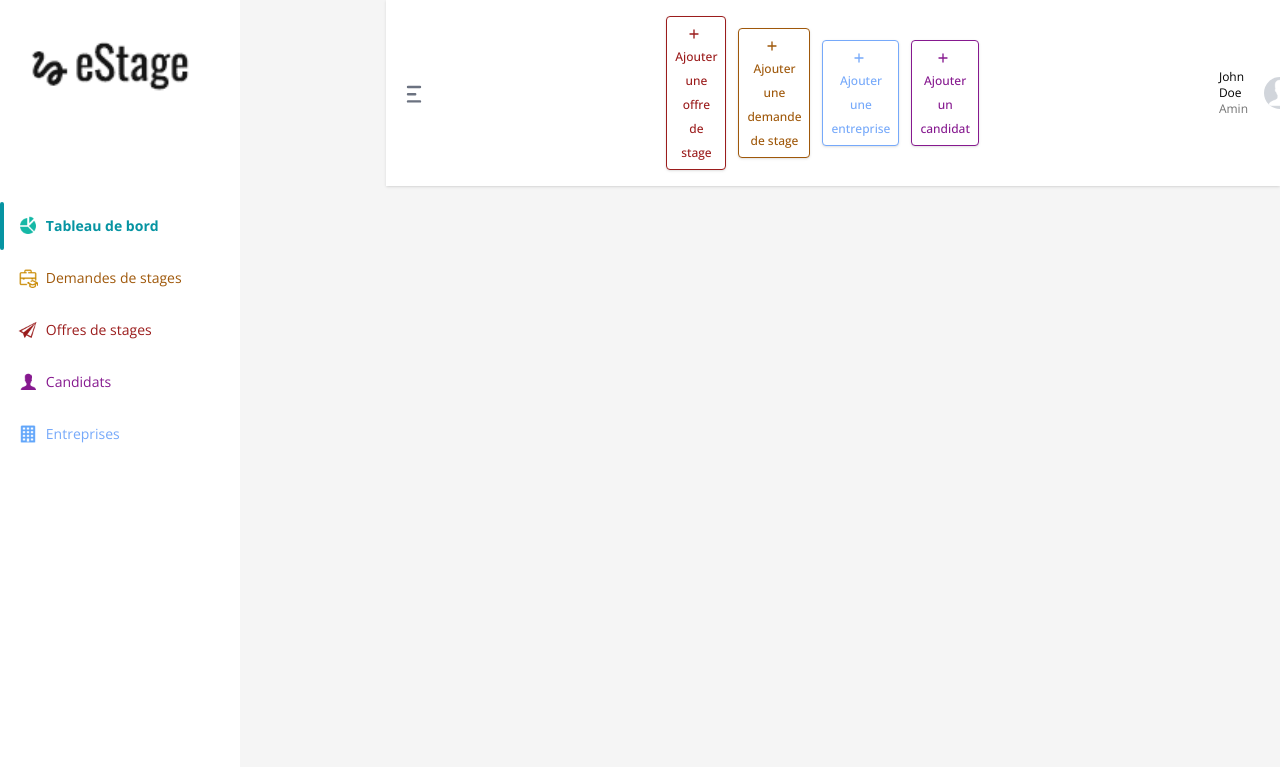
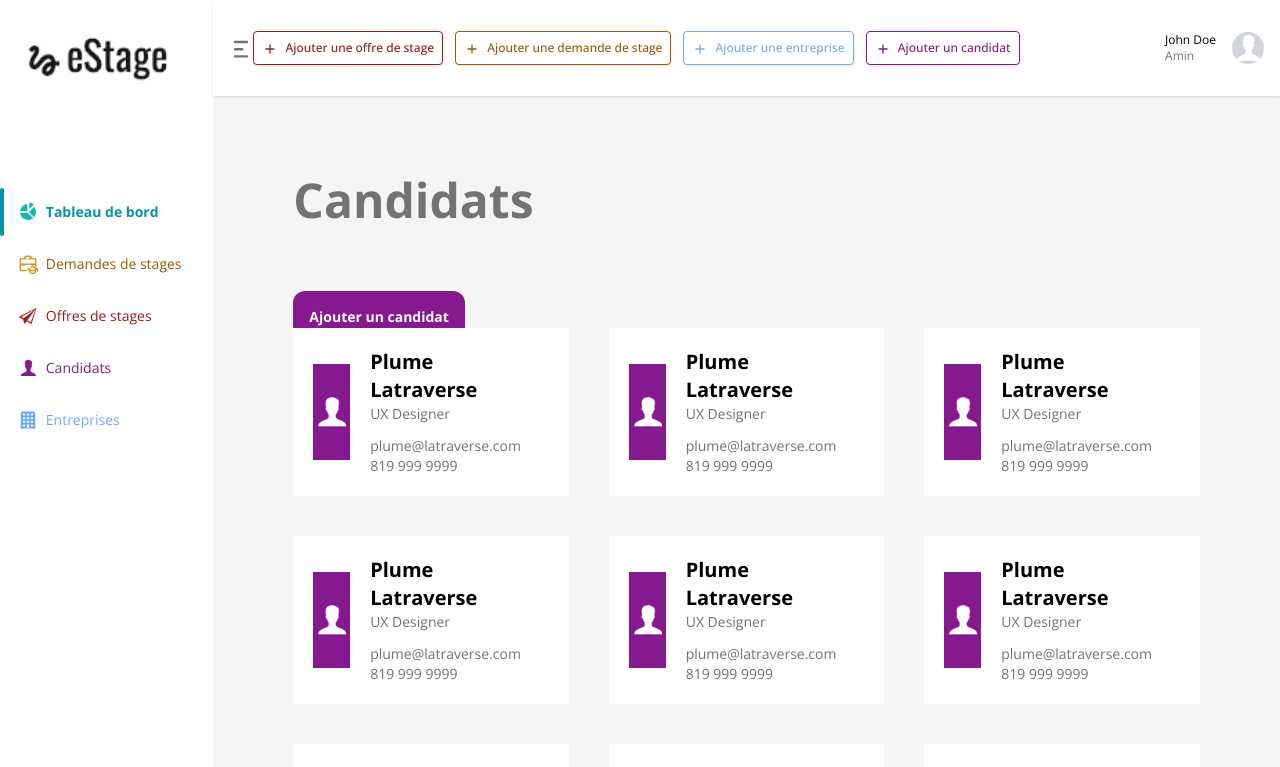
Before and after one commit to KarenPoulin/projet-synthese, a Vue app: page /app/candidats in a window 1280 px wide. Shown: the top 767 px of the page. Built offline with nearby package versions, Linux system fonts and the light colour scheme.

Commit message:
Ajuster le layout

```diff
--- a/src/components/layout.vue
+++ b/src/components/layout.vue
@@ -1,21 +1,28 @@
 <template>
-  <div class="relative flex min-h-screen bg-neutral-100 ">
+  <div class="relative grid grid-cols-12 bg-neutral-100 ">
 
-    <!-- Side Bar -->
-    <div>
+    <Sidebar class="col-span-2" />
 
-      <Sidebar />
-
-    <!-- Contenu de la page -->
-      <RouterView />
-    </div>
-
-    <!-- Barre de navigation -->
-    <div class="flex-1">
-      <MenuActions />
+    <div class="col-span-10">
+      <MenuActions class="h-24" />
+      <main class="px-20 py-20">
+        <RouterView />
+      </main>
     </div>
 
   </div>
+<!--   <div class="relative flex w-screen bg-neutral-100 ">
+
+    <Sidebar class="w-[20%]" />
+
+    <div class="w-full">
+      <MenuActions class="h-24" />
+      <main class="px-20 py-20">
+        <RouterView />
+      </main>
+    </div>
+
+  </div> -->
 </template>
 <script setup>
 import { RouterLink, RouterView } from 'vue-router'
--- a/src/components/menuActions.vue
+++ b/src/components/menuActions.vue
@@ -10,7 +10,7 @@
   </div>
 
   <!-- Boutons d'actions -->
-  <div class="flex-grow flex items-center space-x-3 px-60">
+  <div class="flex-grow flex items-center space-x-3">
     <!-- Bouton "Ajouter une offre de stage" -->
     <button class="ripple inline-block rounded border border-red-800 bg-white px-2 py-1 text-center text-xs font-medium leading-6 text-red-800 shadow transition hover:bg-red-50 hover:shadow-lg focus:outline-none">
       <svg class="mr-1 inline-block h-4 w-4" fill="none" viewBox="0 0 24 24" stroke="currentColor">
--- a/src/components/sidebar.vue
+++ b/src/components/sidebar.vue
@@ -1,5 +1,5 @@
 <template>
-    <aside class="w-60 bg-white min-h-full h-screen flex flex-col items-center pb-2 space-y-7">
+    <aside class=" bg-white min-h-full flex flex-col items-center pb-2 space-y-7">
 
     <!-- Logo -->
 
--- a/src/views/Candidats.vue
+++ b/src/views/Candidats.vue
@@ -1,5 +1,4 @@
 <template>
-    <main class="pl-32 pt-20 pb-20">
       <h1 class="text-5xl font-bold mb-20 text-neutral-500">Candidats</h1>
       <div>
         <RouterLink to="/app/formulaireCandidat" class="bg-fuchsia-800 hover:bg-fuchsia-900 text-white text-sm font-bold p-4 rounded-xl mb-16">Ajouter un candidat</RouterLink>
@@ -18,7 +17,6 @@
           <carteCandidatEtEntreprise :isCandidat="true"/>
         </div>
       </div>
-    </main>
   </template>
 
   <script setup>
--- a/src/views/DemandesDeStages.vue
+++ b/src/views/DemandesDeStages.vue
@@ -1,7 +1,5 @@
 <template>
-    <main>
       <detailUneDemandeEtOffre/>
-    </main>
   </template>
 
   <script setup>
--- a/src/views/Entreprises.vue
+++ b/src/views/Entreprises.vue
@@ -1,5 +1,4 @@
 <template>
-    <main class="pl-32 pt-20 pb-20">
       <h1 class="text-5xl font-bold mb-20 text-neutral-500">Entreprises</h1>
       <div>
         <RouterLink to="/app/formulaireCandidat" class="bg-blue-400 hover:bg-blue-500 hover:text-white text-gray-600 text-sm font-bold p-4 rounded-xl mb-16">Ajouter une entreprise</RouterLink>
@@ -15,7 +14,6 @@
         </div>
       </div>
 
-    </main>
   </template>
 
   <script setup>
--- a/src/views/OffresDeStages.vue
+++ b/src/views/OffresDeStages.vue
@@ -1,7 +1,5 @@
 <template>
-    <main>
       <h1>Offres de stage</h1>
-    </main>
   </template>
 
   <script setup>
```
